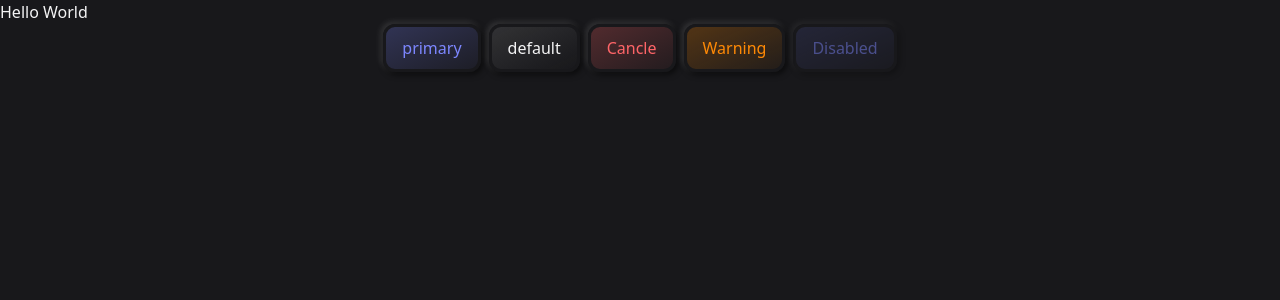
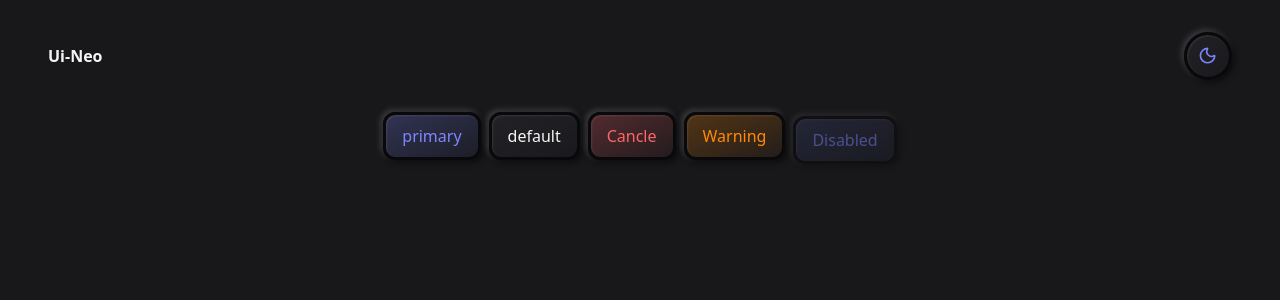
Before and after one commit to EzeArinze/ui-lib, a React (Vite) app: page / in a window 1280 px wide. Shown: the top 300 px of the page. Built offline with nearby package versions, Linux system fonts and the light colour scheme.

Commit message:
button done

```diff
--- a/package.json
+++ b/package.json
@@ -15,6 +15,7 @@
     "class-variance-authority": "^0.7.1",
     "clsx": "^2.1.1",
     "install": "^0.13.0",
+    "lucide-react": "^0.562.0",
     "react": "^19.2.0",
     "react-dom": "^19.2.0",
     "tailwind-merge": "^3.4.0",
--- a/src/App.tsx
+++ b/src/App.tsx
@@ -1,10 +1,12 @@
 import Button from "./components/button";
+import Nav from "./components/nav";
 
 function App() {
   return (
-    <>
-      <div>Hello World</div>
-      <section className="flex justify-center items-center w-full gap-2">
+    <main>
+      <Nav />
+      {/*BUTTON*/}
+      <section className="flex justify-center items-center w-full space-x-2 space-y-2">
         <Button variant={"primary"}>primary</Button>
         <Button>default</Button>
         <Button variant={"destructive"}>Cancle</Button>
@@ -13,7 +15,10 @@ function App() {
           Disabled
         </Button>
       </section>
-    </>
+
+      {/*CARD*/}
+      <section></section>
+    </main>
   );
 }
 
--- a/src/components/button.tsx
+++ b/src/components/button.tsx
@@ -3,11 +3,11 @@ import { mergeProps, useRender } from "@base-ui/react";
 import { twMerge } from "tailwind-merge";
 
 const buttonVariants = cva(
-  "inline-flex items-center justify-center cursor-pointer hover:opacity-90 focus-visible:ring-foreground focus-visible:ring-2 focus-visible:ring-offset-2 focus-visible:outline-none border-3 border-foreground border-background shadow-raised bg-linear-to-tl disabled:opacity-50 disabled:cursor-not-allowed disabled:pointer-event-none font-medium active:shadow-inset transition-all duration-250 ease-out active:scale-97",
+  "inline-flex items-center justify-center cursor-pointer hover:opacity-90 focus-visible:ring-foreground focus-visible:ring-2 focus-visible:ring-offset-2 focus-visible:outline-none border-3 border-border shadow-raised bg-linear-to-tl disabled:opacity-50 disabled:cursor-not-allowed disabled:pointer-event-none font-medium active:shadow-inset transition-all duration-250 ease-out active:scale-97",
   {
     variants: {
       variant: {
-        default: "from-background/5 to-highlight/75",
+        default: "from-muted/5 to-muted/25",
         primary: "text-primary from-primary/5 to-primary/25",
         destructive: "text-destructive from-destructive/5 to-destructive/25",
         warning: "text-warning from-warning/5 to-warning/25",
--- a/src/components/nav.tsx
+++ b/src/components/nav.tsx
@@ -1,5 +1,33 @@
+import { Moon, Sun } from "lucide-react";
+import { useTheme } from "../providers/theme-provider";
+import Button from "./button";
+
 function Nav() {
-  return <div>Nav</div>;
+  const { theme, setTheme } = useTheme();
+
+  function handleToggle() {
+    if (theme === "dark") {
+      setTheme("light");
+    } else {
+      setTheme("dark");
+    }
+  }
+
+  return (
+    <nav className="py-8 px-12 flex items-center justify-between">
+      <h1 className="font-bold">Ui-Neo</h1>
+      <Button
+        variant="default"
+        size={"icon"}
+        shape={"full"}
+        onClick={handleToggle}
+      >
+        <Sun className="h-[1.2rem] w-[1.2rem] scale-100 rotate-0 transition-all dark:scale-0 dark:-rotate-90 text-warning" />
+        <Moon className="absolute h-[1.2rem] w-[1.2rem] scale-0 rotate-90 transition-all dark:scale-100 dark:rotate-0 text-primary" />
+        <span className="sr-only">Toggle theme</span>
+      </Button>
+    </nav>
+  );
 }
 
 export default Nav;
--- a/src/index.css
+++ b/src/index.css
@@ -14,6 +14,8 @@
   --shadow-raised: var(--raised);
   --shadow-inset: var(--inset);
   --color-highlight: var(--highlight);
+  --color-border: var(--border);
+  --color-edge: var(--edge);
 }
 
 :root {
@@ -25,28 +27,31 @@
   --muted: oklch(87.1% 0.006 286.286);
   --muted-foreground: oklch(44.2% 0.017 285.786);
   /*shadow*/
-  --shadow: rgba(0, 0, 0, 0.15);
+  --shadow: rgba(0, 0, 0, 0.2);
   --highlight: var(--color-white);
   --raised:
     2px 2px 6px var(--shadow), -2px -2px 6px var(--highlight),
-    inset 0px 0px 0px var(--shadow), inset 0px 0px 0px var(--highlight);
+    inset 0px 0px 0px var(--shadow), inset 0px 0px 0px var(--highlight),
+    inset 1px 1px 2px var(--edge);
   --inset:
     1px 1px 2px var(--shadow), -1px -1px 2px var(--highlight),
     inset 2px 2px 6px var(--shadow), inset -2px -2px 6px var(--highlight);
+  --border: var(--color-zinc-100);
+  --edge: rgba(255, 255, 255, 0.1);
 }
 
 .dark {
   --background: oklch(21% 0.006 285.885);
   --primary: oklch(67.3% 0.182 276.935);
   --foreground: oklch(96.7% 0.001 286.375);
-  --shadow: rgba(0, 0, 0, 0.7);
-  --highlight: rgba(255, 255, 255, 0.15);
+  --shadow: rgba(0, 0, 0, 0.75);
+  --highlight: rgba(255, 255, 255, 0.2);
   --destructive: oklch(70.4% 0.191 22.216);
   --warning: oklch(75% 0.183 55.934);
   --muted: oklch(37% 0.013 285.805);
-  --muted-foreground: oklch(70.5% 0.015 286.067)
-    /*--raised: var();
-  --inset: var();*/;
+  --muted-foreground: oklch(70.5% 0.015 286.067);
+  --border: var(--color-zinc-950);
+  /*--edge: rgba(255, 255, 255, 0.1);*/
 }
 
 @layer base {
```
Also changed, not shown: 1 other file (tests, documents, lock files or other folders).
